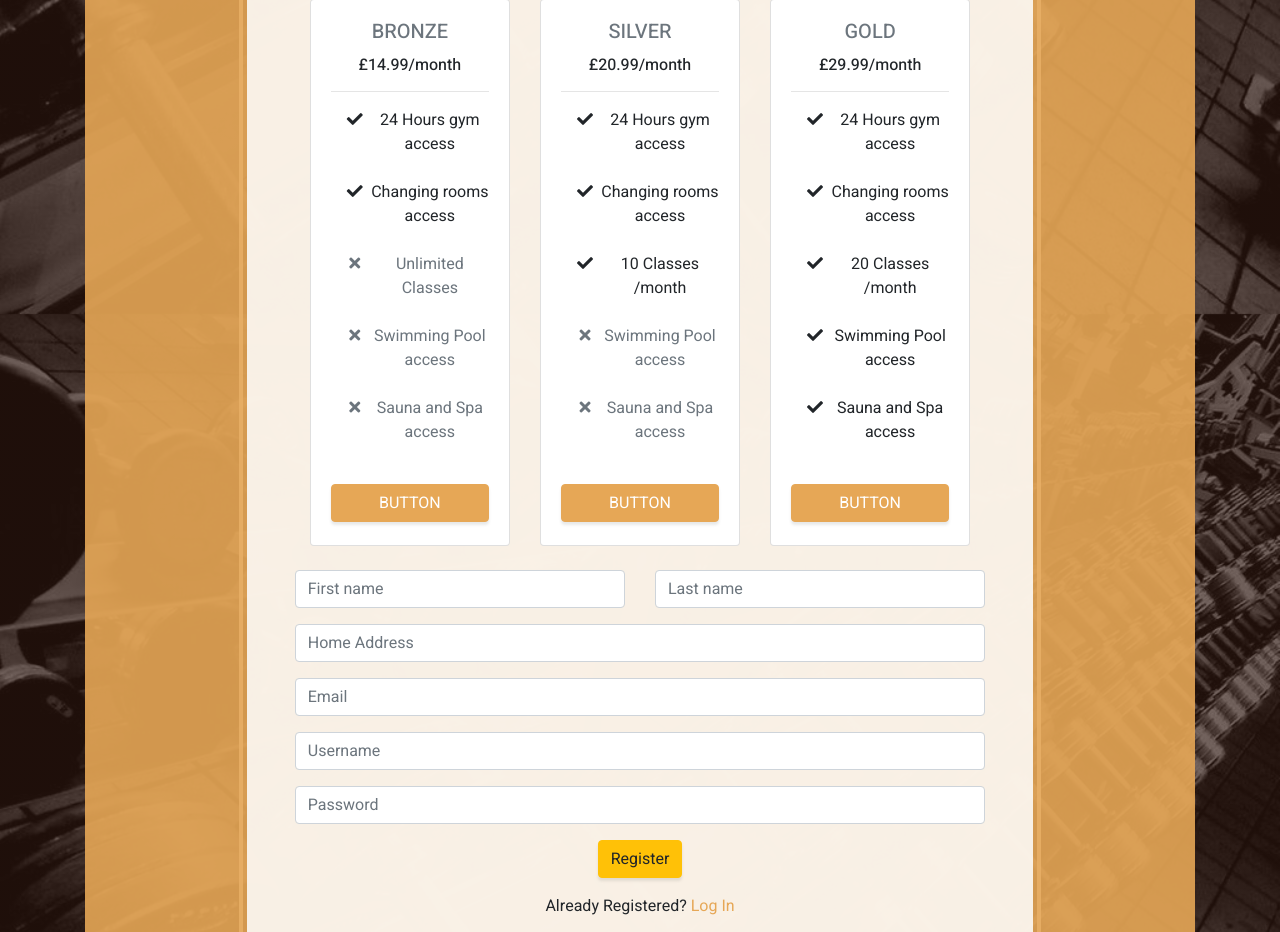
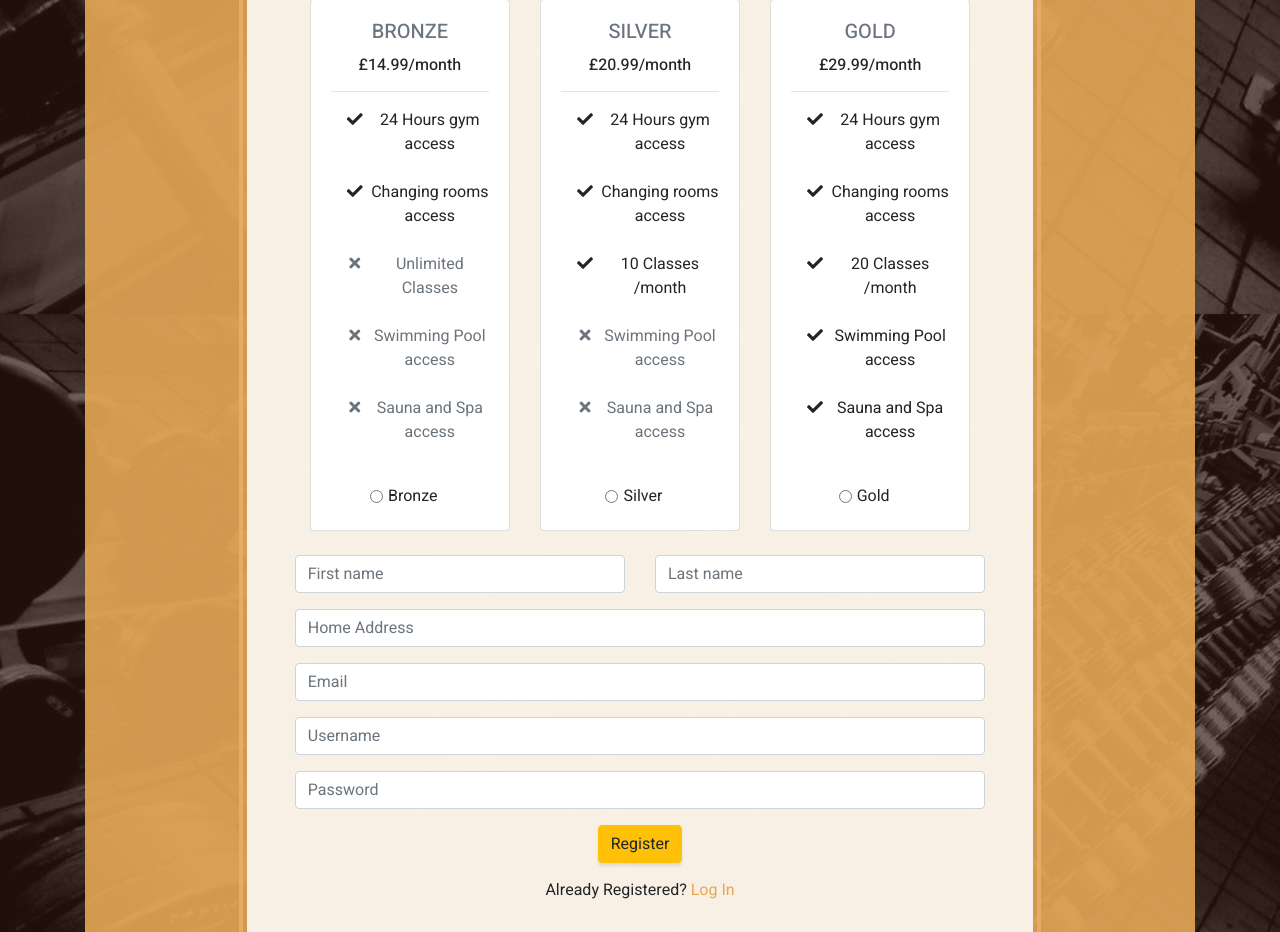
Before and after one commit to MannyBinning/simply-fitness, a Flask app: page /register in a window 1280 px wide. Shown: the part 646-1578 px from the top of the page. Run offline with Flask 2, Linux system fonts and the light colour scheme; some libraries are stand-ins or nearby versions.

Commit message:
Added subscription section functionality

```diff
--- a/run.py
+++ b/run.py
@@ -51,6 +51,7 @@ def register():
         register = {
             "FirstName": request.form.get("FirstName"),
             "LastName": request.form.get("LastName"),
+            "subscription": request.form.get("subscription"),
             "address": request.form.get("address"),
             "email": request.form.get("email"),
             "username": request.form.get("username").lower(),
--- a/templates/profile.html
+++ b/templates/profile.html
@@ -25,6 +25,7 @@
                                         <div class="text-center rounded">
                                             <p>Username: {{ username.username.capitalize() }}<br>
                                                 Full Name: {{ username.FirstName }} {{ username.LastName }}<br>
+                                                Subscription: {{username.subscription}}<br>
                                                 Address: {{ username.address }}<br>
                                                 Email: {{ username.email }}</p>
                                         </div>
--- a/templates/register.html
+++ b/templates/register.html
@@ -27,7 +27,10 @@
                                                 <li class="text-muted"><span class="fa-li"><i class="fas fa-times"></i></span>Swimming Pool access</li><br>
                                                 <li class="text-muted"><span class="fa-li"><i class="fas fa-times"></i></span>Sauna and Spa access</li><br>
                                             </ul>
-                                            <a href="#" class="btn btn-block btn-primary text-uppercase">Button</a>
+                                            <div class="form-check form-check-inline">
+                                                <input class="form-check-input" type="radio" name="subscription" id="inlineRadio1" value="Bronze">
+                                                <label class="form-check-label" for="inlineRadio1">Bronze</label>
+                                            </div>
                                         </div>
                                     </div>
                                 </div>
@@ -45,7 +48,10 @@
                                                 <li class="text-muted"><span class="fa-li"><i class="fas fa-times"></i></span>Swimming Pool access</li><br>
                                                 <li class="text-muted"><span class="fa-li"><i class="fas fa-times"></i></span>Sauna and Spa access</li><br>
                                             </ul>
-                                            <a href="#" class="btn btn-block btn-primary text-uppercase">Button</a>
+                                            <div class="form-check form-check-inline" >
+                                                <input class="form-check-input" type="radio" name="subscription" id="inlineRadio2" value="Silver">
+                                                <label class="form-check-label" for="inlineRadio2">Silver</label>
+                                            </div>
                                         </div>
                                     </div>
                                 </div>
@@ -63,7 +69,10 @@
                                                 <li><span class="fa-li"><i class="fas fa-check"></i></span>Swimming Pool access</li><br>
                                                 <li><span class="fa-li"><i class="fas fa-check"></i></span>Sauna and Spa access</li><br>
                                             </ul>
-                                            <a href="#" class="btn btn-block btn-primary text-uppercase">Button</a>
+                                            <div class="form-check form-check-inline">
+                                                <input class="form-check-input" type="radio" name="subscription" id="inlineRadio3" value="Gold">
+                                                <label class="form-check-label" for="inlineRadio3">Gold </label>
+                                            </div>
                                         </div>
                                     </div>
                                 </div>
```
